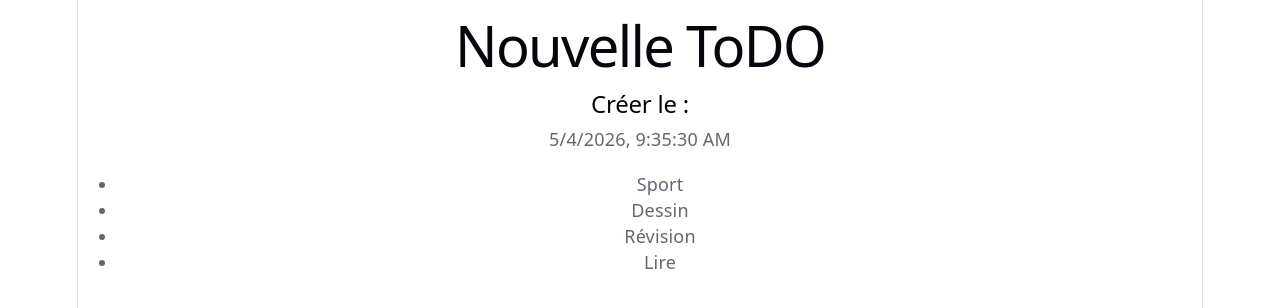
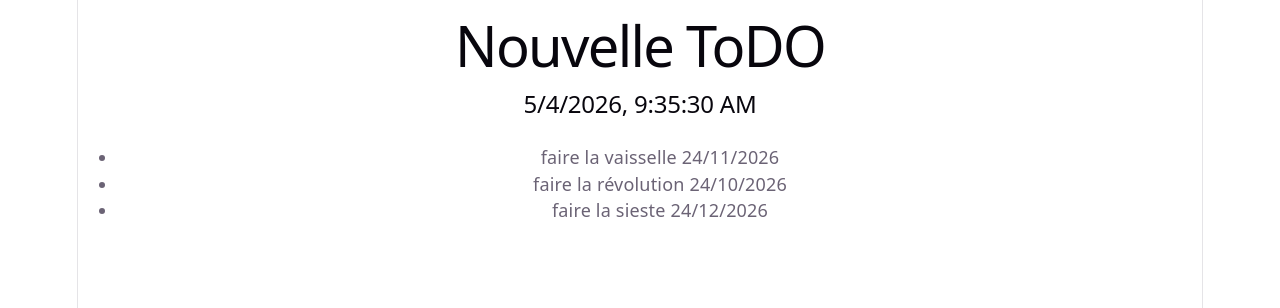
Before and after one commit to lasi23/ToDoList, a React (Vite) app: page / in a window 1280 px wide. Shown: the top 308 px of the page. Built offline with nearby package versions, Linux system fonts and the light colour scheme.

Commit message:
feat: partie02

```diff
--- a/src/App.jsx
+++ b/src/App.jsx
@@ -4,13 +4,8 @@ import viteLogo from './assets/vite.svg'
 import heroImg from './assets/hero.png'
 import './App.css'
 
-function ToDo() {
-  return <ul>
-    <li>Sport</li>
-    <li>Dessin</li>
-    <li>Révision</li>
-    <li>Lire</li>
-  </ul>
+function ToDo({ todo, date }) {
+  return <li>{todo} {date}</li>
 }
 
 function App() {
@@ -18,9 +13,12 @@ function App() {
 
   return <>
   <h1>Nouvelle ToDO</h1>
-  <h2>Créer le :</h2>
-    <p>{DATE.toLocaleString()}</p>
-    <ToDo />
+  <h2>{DATE.toLocaleString()}</h2>
+    <ul>
+      <ToDo todo={'faire la vaisselle' } date={"24/11/2026"}/>
+      <ToDo todo={'faire la révolution' } date={"24/10/2026"}/>
+      <ToDo todo={'faire la sieste' } date={"24/12/2026"}/>
+    </ul>
   </>
 }
 
```
